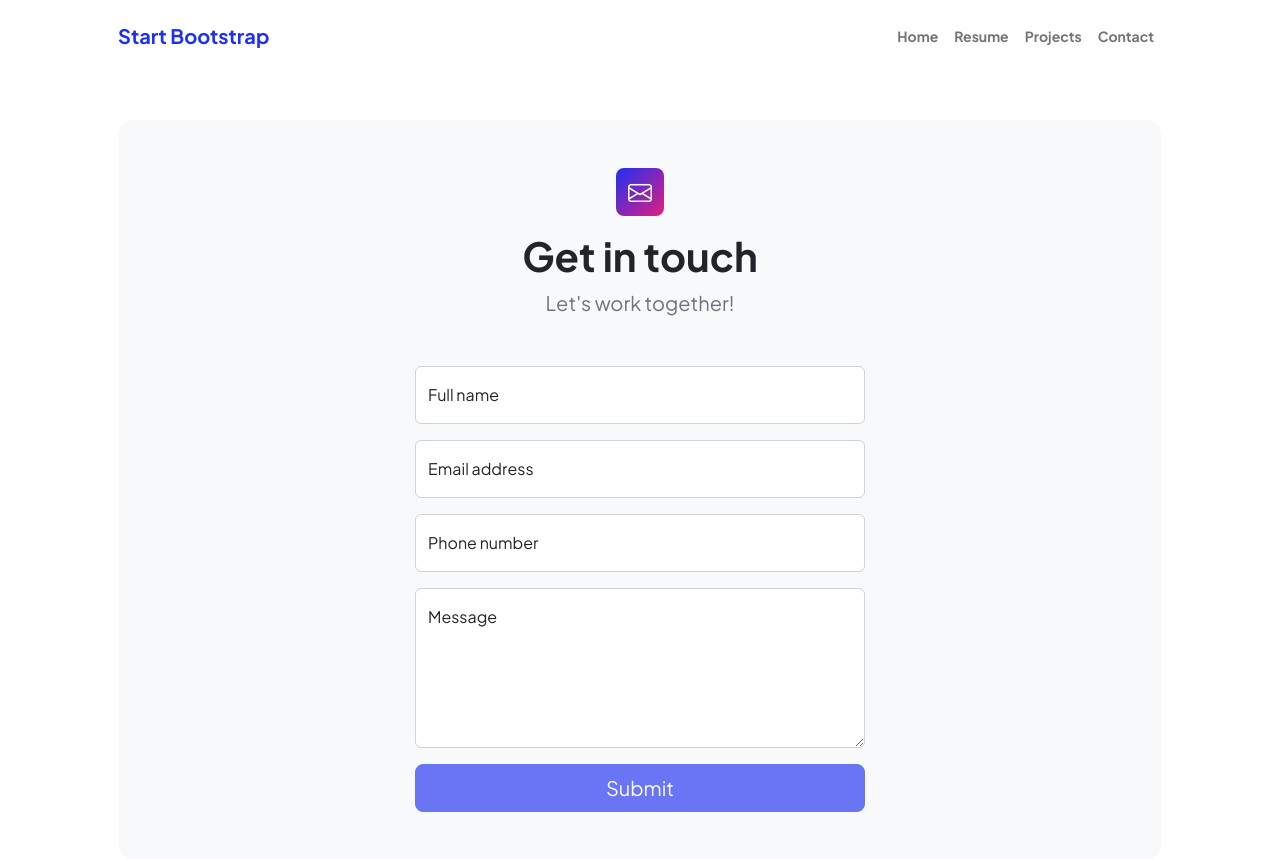
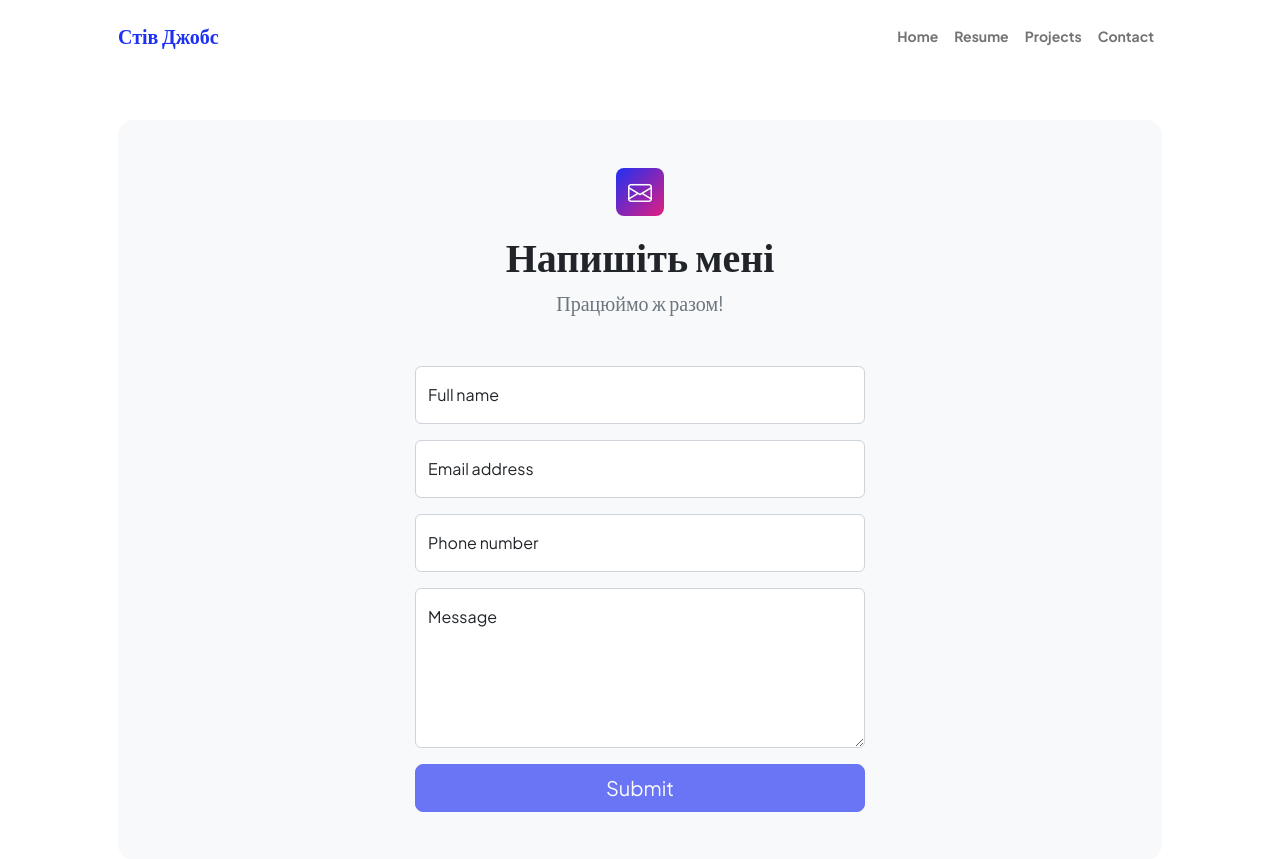
Before and after one commit to AdzhiievAli/lab_3_stevejobs_resume, a Django app: page /contact/ in a window 1280 px wide. Shown: the top 859 px of the page. Run offline with Django 5.2, Linux system fonts and the light colour scheme; some libraries are stand-ins or nearby versions.

Commit message:
Update contact.html

```diff
--- a/resume_project/resume_app/templates/contact.html
+++ b/resume_project/resume_app/templates/contact.html
@@ -25,7 +25,7 @@
             <!-- Navigation-->
             <nav class="navbar navbar-expand-lg navbar-light bg-white py-3">
                 <div class="container px-5">
-                    <a class="navbar-brand" href="{% url 'index' %}"><span class="fw-bolder text-primary">Start Bootstrap</span></a>
+                    <a class="navbar-brand" href="{% url 'index' %}"><span class="fw-bolder text-primary">Стів Джобс</span></a>
                     <button class="navbar-toggler" type="button" data-bs-toggle="collapse" data-bs-target="#navbarSupportedContent" aria-controls="navbarSupportedContent" aria-expanded="false" aria-label="Toggle navigation"><span class="navbar-toggler-icon"></span></button>
                     <div class="collapse navbar-collapse" id="navbarSupportedContent">
                         <ul class="navbar-nav ms-auto mb-2 mb-lg-0 small fw-bolder">
@@ -44,8 +44,8 @@
                     <div class="bg-light rounded-4 py-5 px-4 px-md-5">
                         <div class="text-center mb-5">
                             <div class="feature bg-primary bg-gradient-primary-to-secondary text-white rounded-3 mb-3"><i class="bi bi-envelope"></i></div>
-                            <h1 class="fw-bolder">Get in touch</h1>
-                            <p class="lead fw-normal text-muted mb-0">Let's work together!</p>
+                            <h1 class="fw-bolder">Напишіть мені</h1>
+                            <p class="lead fw-normal text-muted mb-0">Працюймо ж разом!</p>
                         </div>
                         <div class="row gx-5 justify-content-center">
                             <div class="col-lg-8 col-xl-6">
```
